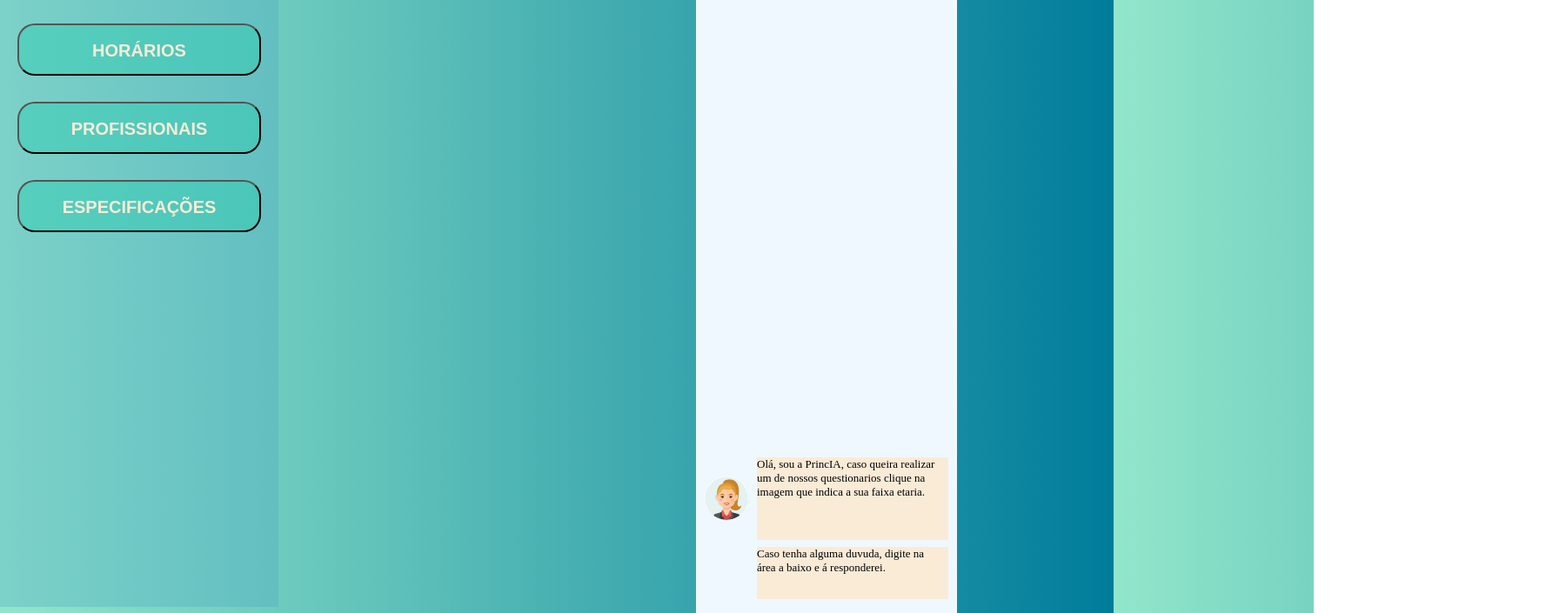
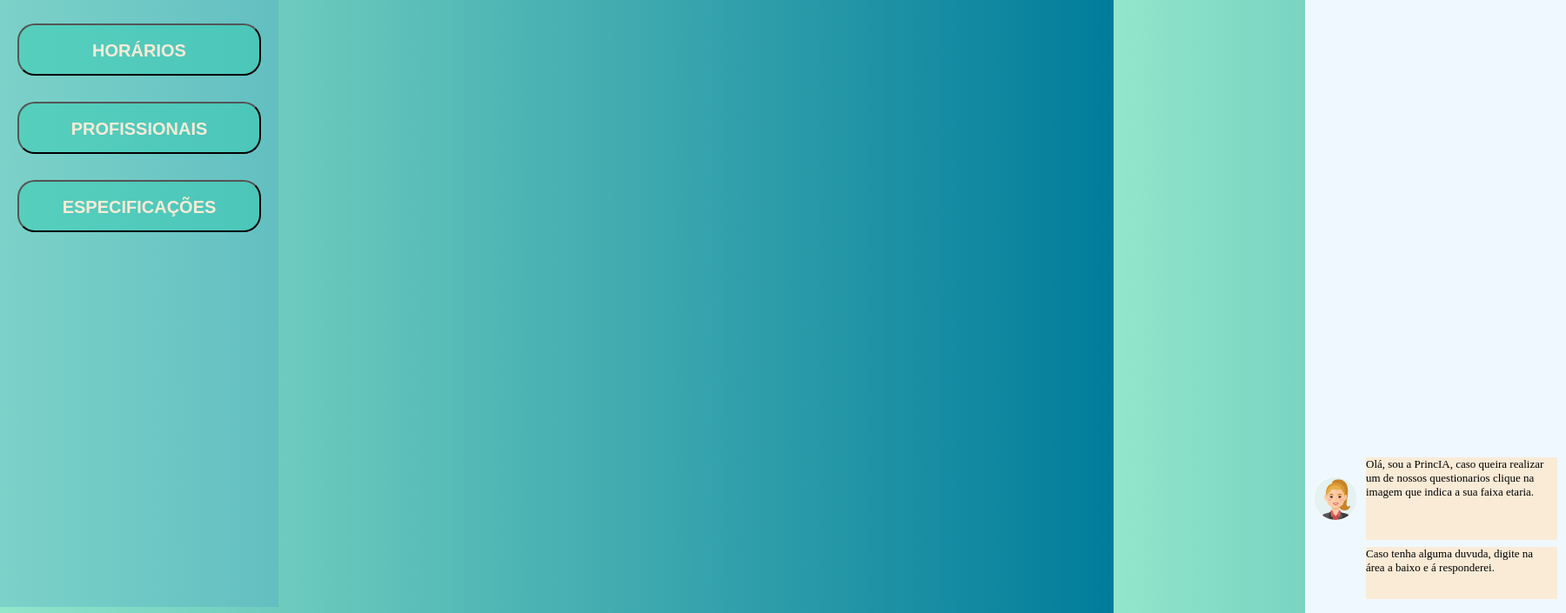
Before and after one commit to fkewton/DgMental, a plain HTML site: page index.html in a window 1280 px wide. Shown: the part 212-917 px from the top of the page at 87% size, 1800 px wide, since content can reach past the window. Drawn offline with Linux system fonts and the light colour scheme.

Commit message:
Update style_1.css

```diff
--- a/style_1.css
+++ b/style_1.css
@@ -98,7 +98,7 @@ button {
     width : 300px;
     background-color: aliceblue;
     margin-top:-850px;
-    margin-left: 800px;
+    margin-left: 1500px;
     border-radius: 30px;
 }
 #inter {
```
